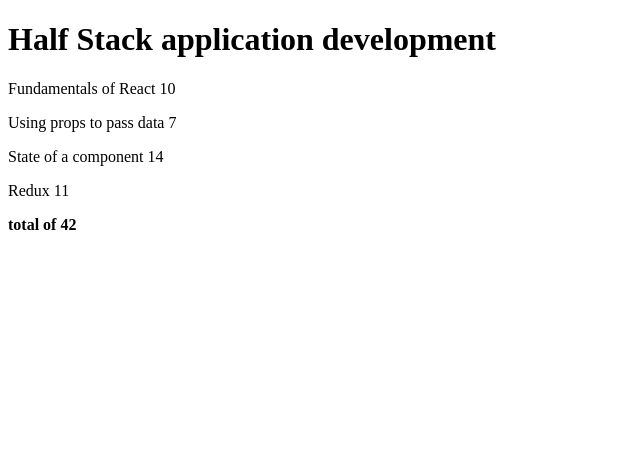
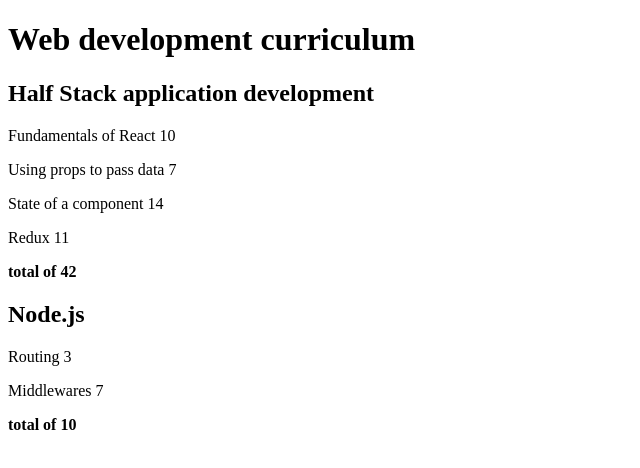
Before and after one commit to huynhmykieu/part2, a React (Vite) app: page / in a window 1280 px wide. Shown: the top 468 px of the page, without its empty margins (0-640 px from the left). Built offline with nearby package versions, Linux system fonts and the light colour scheme.

Commit message:
part2 - 2.4 (2.3 same 2.2)

```diff
--- a/src/App.jsx
+++ b/src/App.jsx
@@ -1,7 +1,8 @@
 import Course from "./components/Course";
 
 function App() {
-  const course = {
+  const courses = [
+    {
       id: 1,
       name: "Half Stack application development",
       parts: [
@@ -26,9 +27,31 @@
           id: 4,
         },
       ],
-  };
+    },
+    {
+      name: "Node.js",
+      id: 2,
+      parts: [
+        {
+          name: "Routing",
+          exercises: 3,
+          id: 1,
+        },
+        {
+          name: "Middlewares",
+          exercises: 7,
+          id: 2,
+        },
+      ],
+    },
+  ];
 
-  return <Course course={course} />;
+  return (
+    <>
+      <h1>Web development curriculum</h1>
+      <Course courses={courses} />
+    </>
+  );
 }
 
 export default App;
--- a/src/components/Course.jsx
+++ b/src/components/Course.jsx
@@ -2,11 +2,11 @@
 import Header from "./Header";
 import Content from "./Content";
 
-export default function Course({ course }) {
-  return (
+export default function Course({ courses }) {
+  return courses.map((course) => (
     <>
       <Header name={course.name} />
       <Content parts={course.parts} />
     </>
-  );
+  ));
 }
--- a/src/components/Header.jsx
+++ b/src/components/Header.jsx
@@ -1,5 +1,5 @@
 import React from "react";
 
 export default function Header({ name }) {
-  return <h1>{name}</h1>;
+  return <h2>{name}</h2>;
 }
```
Lines whose indentation alone changed are shown as unchanged.
